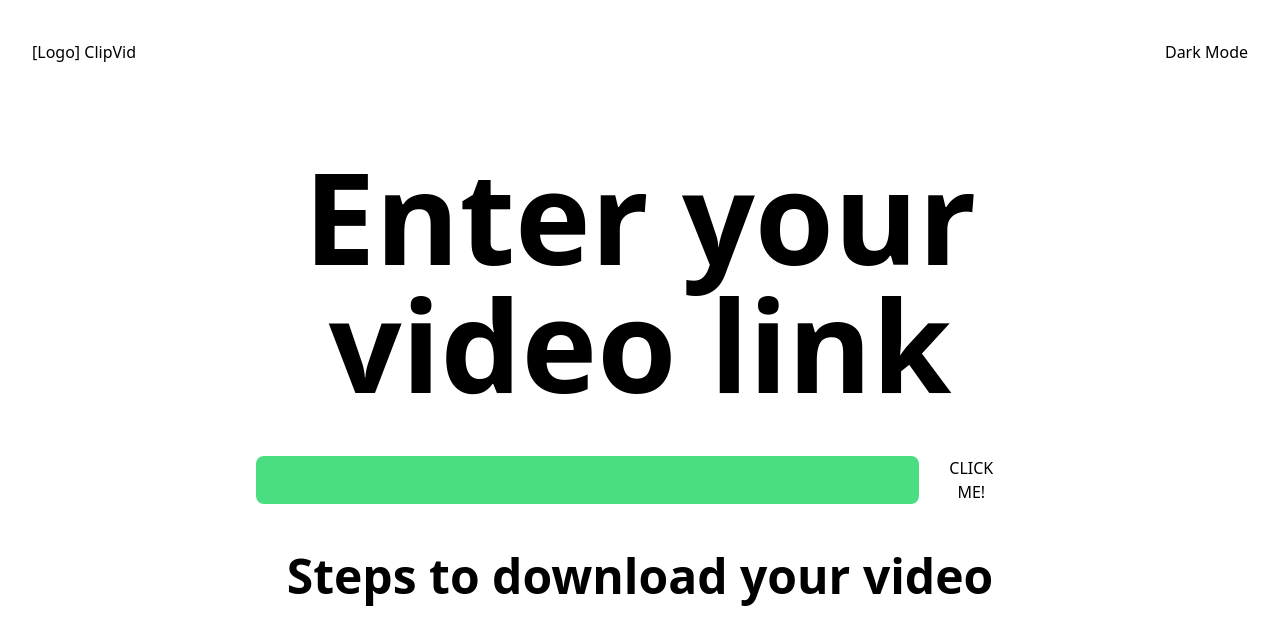
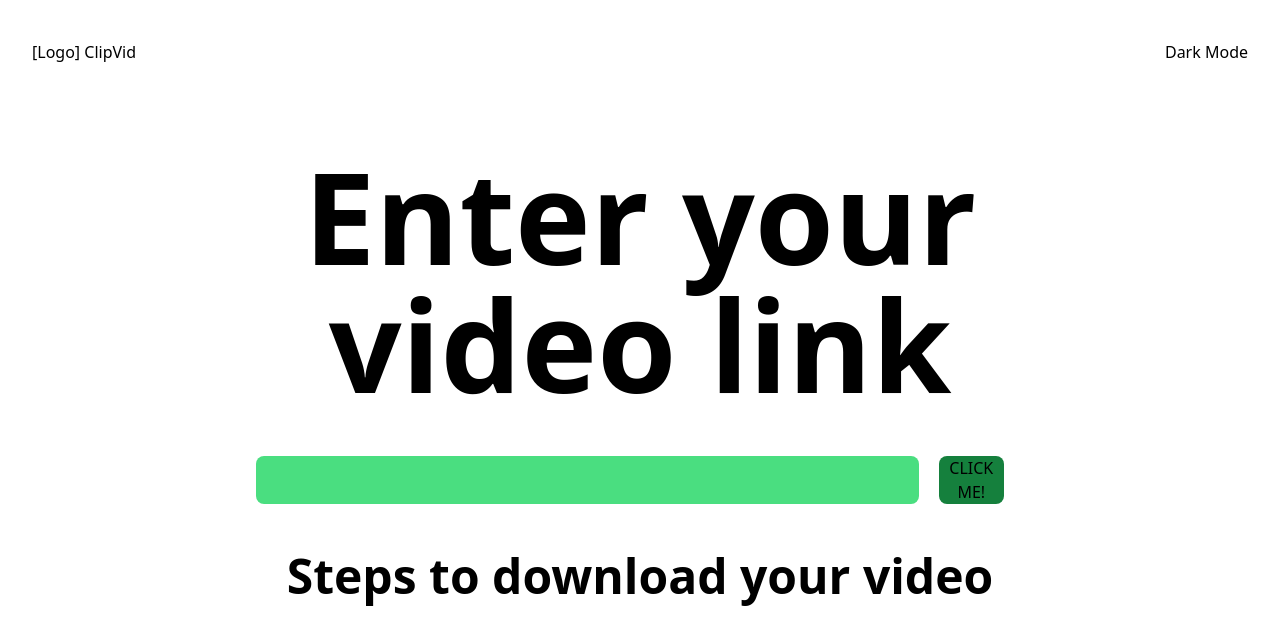
Before and after one commit to 0xjuaan/clip-vid, a Next.js app: page / in a window 1280 px wide. Shown: the top 644 px of the page. Built offline with nearby package versions, Linux system fonts and the light colour scheme.

Commit message:
add 2 functions, fix styles

```diff
--- a/src/pages/index.tsx
+++ b/src/pages/index.tsx
@@ -1,8 +1,20 @@
 import { Inter } from 'next/font/google'
+import {useState} from 'react'
 
 const inter = Inter({ subsets: ['latin'] })
 
 export default function Home() {
+  const [vid, setVid] = useState('')
+
+  const handleSubmit = (e: { preventDefault: () => void }) => {
+    e.preventDefault()
+    console.log(vid)
+    const data = fetch('/api/getVideo', {
+
+    }).then((res) => res.json())
+  }
+
+
   return (
     <main>
       <div className={`flex justify-between px-8 py-10`}>
@@ -11,9 +23,9 @@ export default function Home() {
       </div>
       <div className="flex-col w-3/5 mx-auto">
         <h1 className={`text-center text-9xl font-semibold my-12 w-full`}>Enter your video link</h1>
-        <div className="flex">
-        <input className="text-gray-900 bg-green-400 focus:border-black text-sm rounded-lg  block w-full max-w-5xl h-12" type="text" ></input>
-        <button className="mx-5">CLICK ME!</button>
+        <div className="flex justify-center">
+        <input onChange={(e)=>setVid(e.target.value)}className=" text-gray-900 bg-green-400 focus:border-black text-sm rounded-lg  block w-full max-w-5xl h-12" type="text" ></input>
+        <button onClick={(e)=>handleSubmit(e)} className=" mx-5 rounded-lg bg-green-700">CLICK ME!</button>
         </div>
       </div>
       <div className="flex-col w-3/5 my-12 mx-auto ">
```
Also changed, not shown: src/pages/api/getVideo.ts (renamed from src/pages/api/hello.ts).
